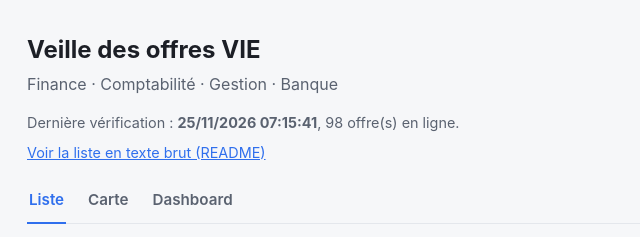
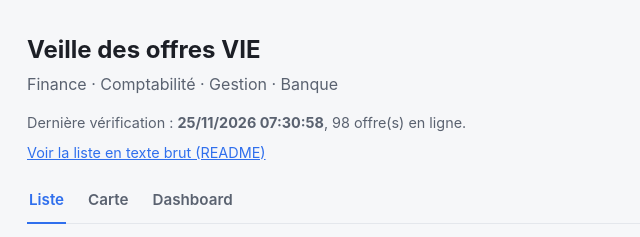
Before and after one commit to Nathan-NLB/vie-watcher, a plain HTML site: page docs/index.html in a window 1280 px wide. Shown: the top 237 px of the page, 239-879 px from the left. Drawn offline with Linux system fonts and the light colour scheme.

Commit message:
Mise à jour automatique des offres VIE

```diff
--- a/docs/index.html
+++ b/docs/index.html
@@ -408,7 +408,7 @@
 <header>
   <h1>Veille des offres VIE</h1>
   <p class="subtitle">Finance · Comptabilité · Gestion · Banque</p>
-  <p class="meta">Dernière vérification : <strong>25/11/2026 07:15:41</strong>, <span id="count"></span> offre(s) en ligne.</p>
+  <p class="meta">Dernière vérification : <strong>25/11/2026 07:30:58</strong>, <span id="count"></span> offre(s) en ligne.</p>
   <p class="meta"><a href="https://github.com/Nathan-NLB/vie-watcher/blob/claude/vie-finance-notifications-j770x1/README.md">Voir la liste en texte brut (README)</a></p>
   <div class="tabs">
     <button class="tab-btn active" data-tab="liste" type="button">Liste</button>
```
Also changed, not shown: 1 other file.
